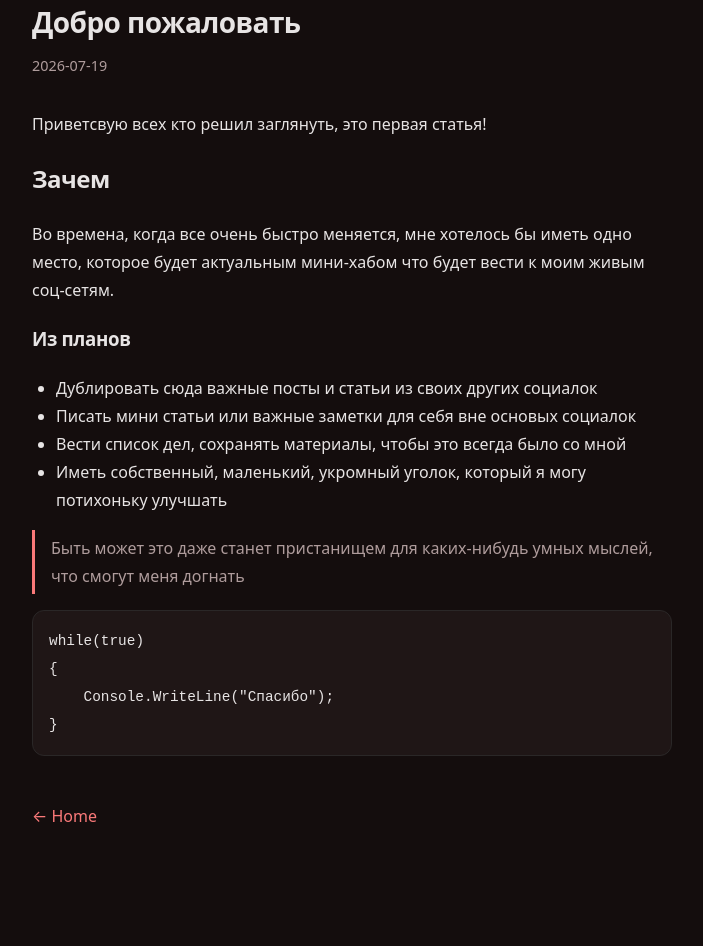
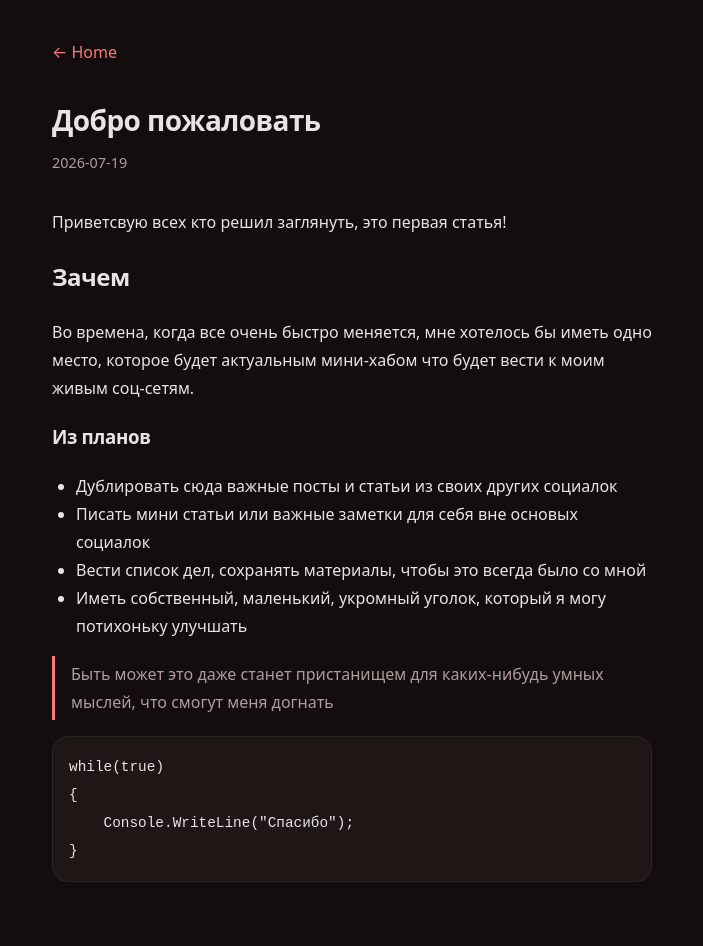
Before and after one commit to Vijorich/SocialLinker, a Jekyll site: the page built from _posts/2026-07-20-welcome.md, in a window 1280 px wide. Shown: the whole page, without its empty margins (288-991 px from the left). Built offline with Jekyll 4.4.1, drawn with Linux system fonts in a browser that asks for light colours; before the commit the page ends 900 px from its top, so only the background shows below that.

Commit message:
style: bump radius to 16, fix post padding and back-link top
Set global --radius to 16px, give inner link cards 8px, add post-single padding so the title is not flush to the top, and move the back-home link above the post header.

```diff
--- a/_layouts/post.html
+++ b/_layouts/post.html
@@ -2,6 +2,7 @@
 layout: default
 ---
 <article class="post-single">
+  <p class="post-back"><a href="{{ '/' | relative_url }}" data-i18n="back_home">{{ site.data.locale.ru.back_home }}</a></p>
   <header class="post-header">
     <h1 class="post-title">{{ page.title | escape }}</h1>
     <time class="post-date" datetime="{{ page.date | date_to_xmlschema }}">{{ page.date | date: "%Y-%m-%d" }}</time>
@@ -9,5 +10,4 @@ layout: default
   <div class="post-content">
     {{ content }}
   </div>
-  <p class="post-back"><a href="{{ '/' | relative_url }}" data-i18n="back_home">{{ site.data.locale.ru.back_home }}</a></p>
 </article>
--- a/assets/style.css
+++ b/assets/style.css
@@ -8,7 +8,7 @@
   --accent: #fa7979;
   --accent-bg: rgba(250, 137, 137, 0.1);
   --max-width: 640px;
-  --radius: 12px;
+  --radius: 16px;
 }
 
 * { box-sizing: border-box; }
@@ -33,7 +33,7 @@ a { color: var(--accent); }
 }
 
 /* Single post reuses .container */
-.post-single { max-width: var(--max-width); margin: 0 auto; }
+.post-single { max-width: var(--max-width); margin: 0 auto; padding: 2.5rem 1.25rem 4rem; }
 
 /* Hero */
 .hero {
@@ -129,10 +129,10 @@ a { color: var(--accent); }
   padding: 0.9rem 1rem;
   background: var(--bg-card);
   border: 1px solid var(--border);
-  --r-tl: var(--radius);
-  --r-tr: var(--radius);
-  --r-bl: var(--radius);
-  --r-br: var(--radius);
+  --r-tl: 8px;
+  --r-tr: 8px;
+  --r-bl: 8px;
+  --r-br: 8px;
   border-radius: var(--r-tl) var(--r-tr) var(--r-br) var(--r-bl);
   color: var(--fg);
   text-decoration: none;
@@ -198,7 +198,7 @@ a { color: var(--accent); }
 .post-content { line-height: 1.75; }
 .post-content img { max-width: 100%; height: auto; border-radius: var(--radius); }
 .post-content h1, .post-content h2, .post-content h3 { letter-spacing: -0.02em; }
-.post-back { margin-top: 3rem; }
+.post-back { margin: 0 0 2rem; }
 .post-back a { color: var(--accent); text-decoration: none; }
 .post-back a:hover { text-decoration: underline; }
 
```
